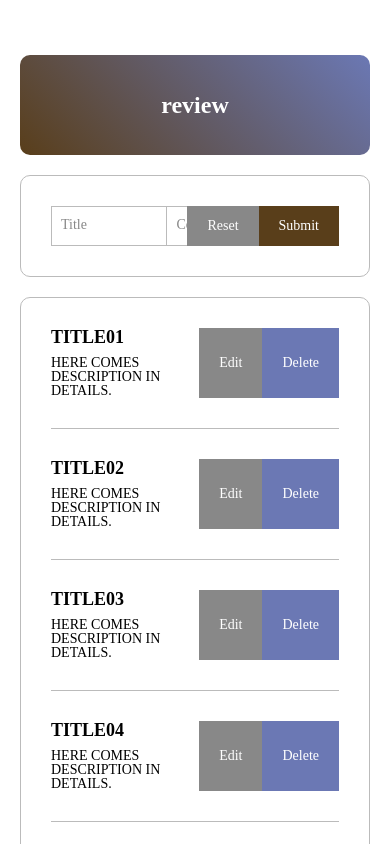
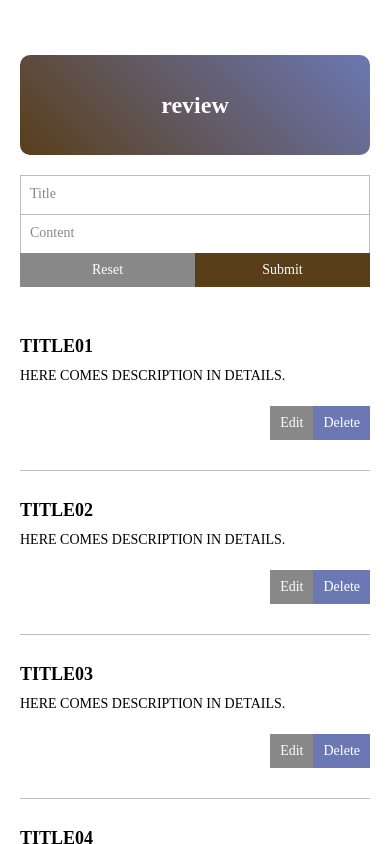
Before and after one commit to YUJOO-LEE/bookstore, a React (Create React App) app: page /#/review in a window 390 px wide. Shown: the top 844 px of the page. Built offline with nearby package versions, Linux system fonts and the light colour scheme.

Commit message:
반응형 작업 완료

```diff
--- a/src/components/sub/Review.js
+++ b/src/components/sub/Review.js
@@ -5,12 +5,12 @@ export default function Review() {
 
   const getLocalData = () => {
     const dummyPosts = [
-      { title: 'TITLE01', content: "HERE COMES DESCRIPTION IN DETAILS."},
-      { title: 'TITLE02', content: "HERE COMES DESCRIPTION IN DETAILS."},
-      { title: 'TITLE03', content: "HERE COMES DESCRIPTION IN DETAILS."},
-      { title: 'TITLE04', content: "HERE COMES DESCRIPTION IN DETAILS."},
-      { title: 'TITLE05', content: "HERE COMES DESCRIPTION IN DETAILS."},
-      { title: 'TITLE06', content: "HERE COMES DESCRIPTION IN DETAILS."}
+      { title: 'TITLE01', content: 'HERE COMES DESCRIPTION IN DETAILS.'},
+      { title: 'TITLE02', content: 'HERE COMES DESCRIPTION IN DETAILS.'},
+      { title: 'TITLE03', content: 'HERE COMES DESCRIPTION IN DETAILS.'},
+      { title: 'TITLE04', content: 'HERE COMES DESCRIPTION IN DETAILS.'},
+      { title: 'TITLE05', content: 'HERE COMES DESCRIPTION IN DETAILS.'},
+      { title: 'TITLE06', content: 'HERE COMES DESCRIPTION IN DETAILS.'}
     ]
 
     // 로컬 스토리지 데이터 불러오기
@@ -29,6 +29,8 @@ export default function Review() {
   const resetForm = () => {
     inputTitle.current.value = '';
     inputContent.current.value = '';
+    inputTitle.current.classList.remove('typed');
+    inputContent.current.classList.remove('typed');
   };
 
   const createPost = () => {
@@ -38,7 +40,7 @@ export default function Review() {
     if (!title || !content) return;
 
     setPosts([
-      {"title": title, "content": content},
+      {'title': title, 'content': content},
       ...posts
     ])
 
@@ -101,18 +103,20 @@ export default function Review() {
     <Layout name='review'>
     <div className='form'>
       <p className='title'>
-        <input type='text' id='title' pattern=".*\S.*" ref={inputTitle} onInput={checkTyped} />
+        <input type='text' id='title' pattern='.*\S.*' ref={inputTitle} onInput={checkTyped} />
         <label htmlFor='title'>Title</label>
       </p>
       <p className='content'>
-        <input type='text' id='content' pattern=".*\S.*" ref={inputContent} onInput={checkTyped} />
+        <input type='text' id='content' pattern='.*\S.*' ref={inputContent} onInput={checkTyped} />
         <label htmlFor='content'>Content</label>
       </p>
-      <button className='btnReset' onClick={resetForm}>Reset</button>
-      <button className='btnSubmit' onClick={createPost}>Submit</button>
+      <div className="btns">
+        <button className='btnReset' onClick={resetForm}>Reset</button>
+        <button className='btnSubmit' onClick={createPost}>Submit</button>
+      </div>
     </div>
 
-    <div className="listBox">
+    <div className='listBox'>
       {posts.length && posts.map((data, i)=>{
         return (
           <article key={i}>
@@ -121,17 +125,17 @@ export default function Review() {
               <ul>
                 <li className='txt edit'>
                   <input
-                  type="text"
+                  type='text'
                   defaultValue={data.title}
                   ref={editTitle}  onInput={checkTyped}
                   />
                   <input
-                  type="text"
+                  type='text'
                   defaultValue={data.content}
                   ref={editContent}  onInput={checkTyped}
                   />
                 </li>
-                <li className='btns'>
+                <li className='btns edit'>
                   <button className='btnCancle' onClick={()=>{disableUpdate(i)}}>Calcle</button>
                   <button className='btnUpdate' onClick={()=>{editPost(i)}}>Update</button>
                 </li>
--- a/src/scss/sub/_review.scss
+++ b/src/scss/sub/_review.scss
@@ -11,6 +11,9 @@
     p{
       position: relative;
 
+      &.title{
+        width: 250px;
+      }
       &.content{
         flex: 1;
       }
@@ -48,6 +51,11 @@
       }
     }
 
+    .btns{
+      display: flex;
+      justify-content: flex-end;
+      align-items: stretch;
+
       button{
         padding: 10px 20px;
         border: 0;
@@ -62,6 +70,7 @@
         }
         &.btnSubmit{
           background-color: $color-theme-2;
+        }
       }
     }
   }
@@ -107,6 +116,7 @@
 
           p{
             font-size: $font-size-regular;
+            line-height: 1.5;
           }
 
           input{
@@ -120,7 +130,7 @@
             resize: none;
 
             &:nth-of-type(1){
-              width: 150px;
+              width: 250px;
             }
             &:nth-of-type(2){
               flex: 1;
@@ -140,7 +150,11 @@
         .btns{
           display: flex;
           justify-content: flex-end;
+          align-items: center;
+
+          &.edit{
             align-items: stretch;
+          }
 
           button{
             padding: 10px 20px;
@@ -166,3 +180,95 @@
     }
   }
 }
+
+@media screen and (max-width: $screen-size-tablet) {
+  .review{
+    .form{
+      p{
+        &.title{
+          width: 20vw;
+        }
+      }
+      button{
+        padding: 10px;
+      }
+    }
+    .listBox{
+      article{
+        ul{
+          .edit{
+            input{
+              &:nth-of-type(1){
+                width: 20vw;
+              }
+            }
+          }
+          .btns{
+            button{
+              padding: 10px;
+            }
+          }
+        }
+      }
+    }
+  }
+}
+
+@media screen and (max-width: $screen-size-mobile) {
+  .review{
+    .form{
+      padding: 0;
+      border: 0;
+      flex-direction: column;
+      p{
+        &.title{
+          width: 100%;
+        }
+
+        input{
+          border: 1px solid #bbb;
+          border-bottom: 0;
+        }
+      }
+      .btns{
+        button{
+          flex: 1;
+        }
+      }
+    }
+
+    .listBox{
+      padding: 30px 0;
+      border: 0;
+      article{
+        ul{
+          flex-direction: column;
+          .txt{
+
+            p{
+              margin-bottom: 20px;
+            }
+
+            &.edit{
+              flex-direction: column;
+
+              input{
+                width: 100%;
+                border: 1px solid #bbb;
+                border-bottom: 0;
+              }
+            }
+          }
+
+          .btns{
+            &.edit{
+              button{
+                flex: 1;
+              }
+            }
+          }
+        }
+      }
+    }
+  }
+}
```
Lines whose indentation alone changed are shown as unchanged.
